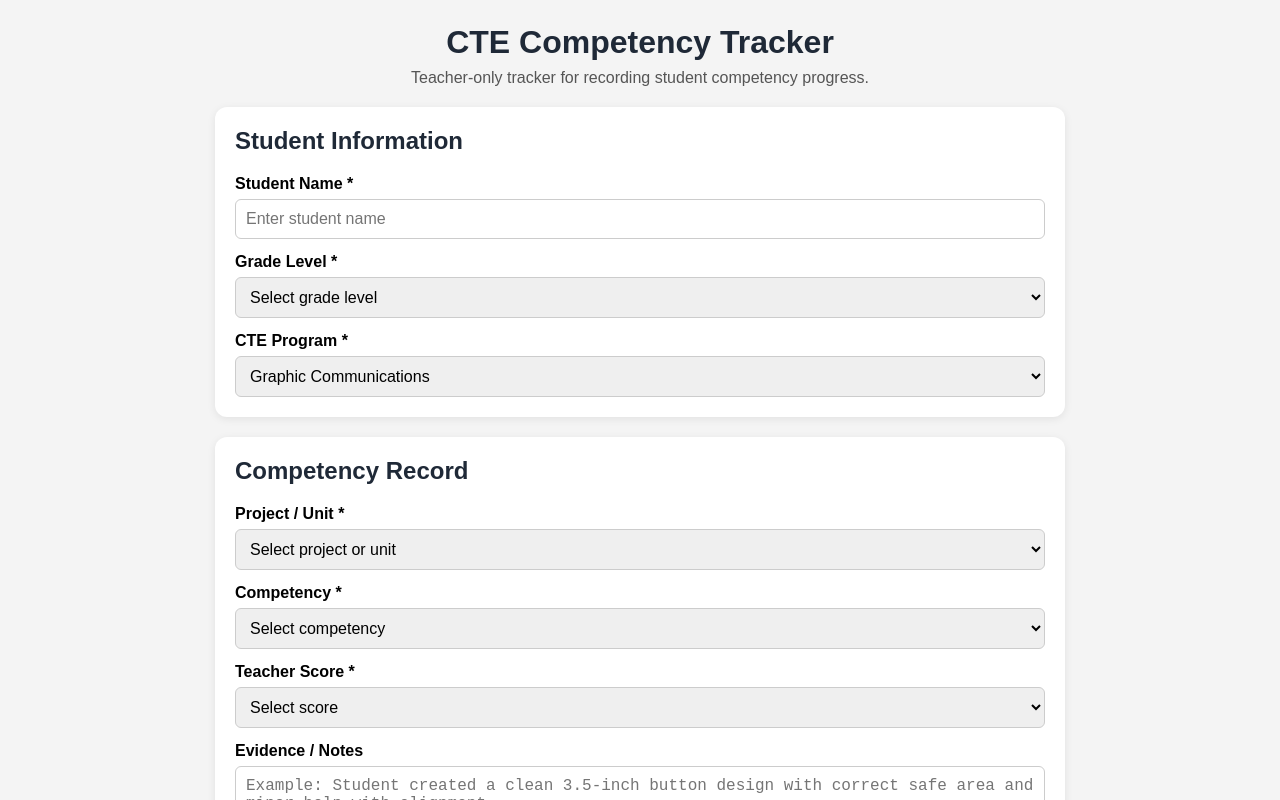
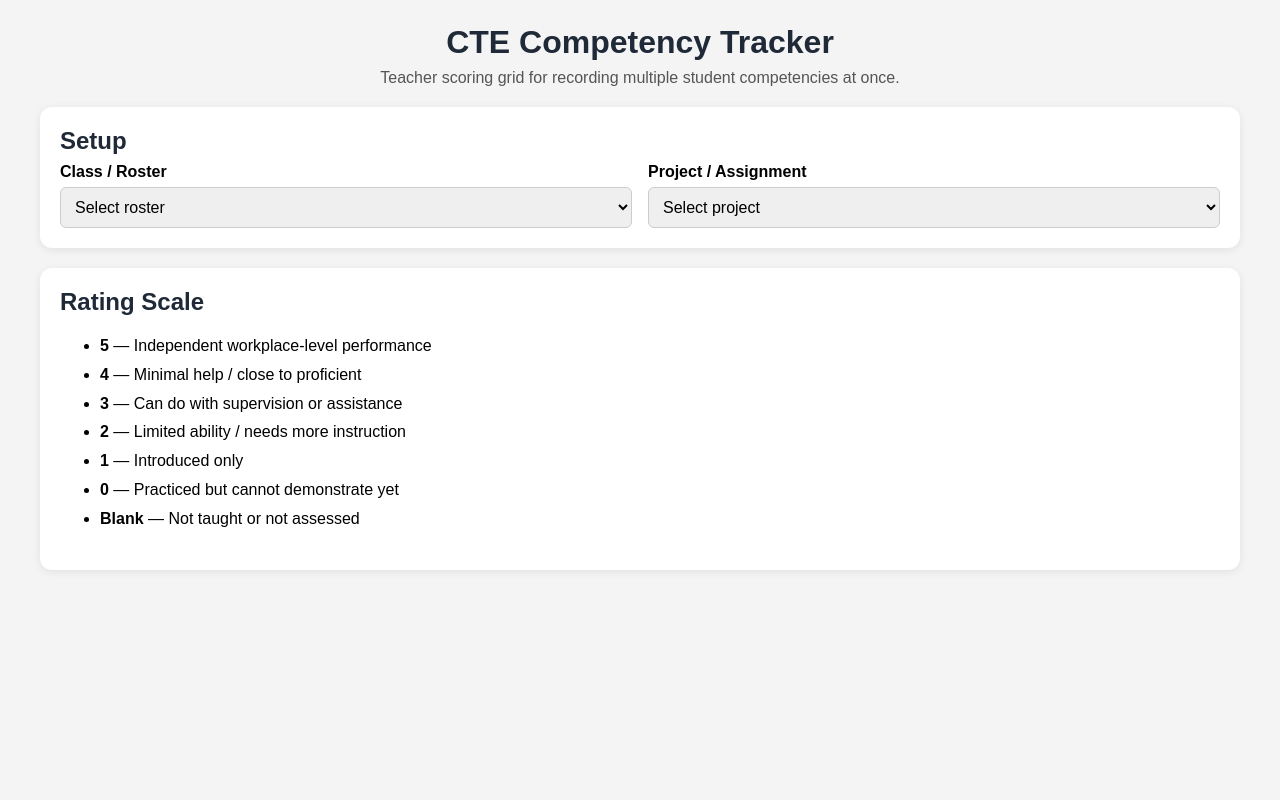
Before and after one commit to danrams66/cte-competency-tracker, a React (Vite) app: page / in a window 1280 px wide. Shown: the top 800 px of the page. Built offline with nearby package versions, Linux system fonts and the light colour scheme.

Commit message:
Update App.jsx

```diff
--- a/src/components/App.jsx
+++ b/src/components/App.jsx
@@ -1,84 +1,4 @@
-import React, { useState } from 'react';
-
-const programs = [
-  'Graphic Communications',
-  'Auto Technology',
-  'Metal Fabrication',
-  'Cosmetology',
-  'Culinary Arts',
-  'Carpentry',
-  'Electrical',
-  'HVAC',
-  'Plumbing',
-  'Medical Assisting',
-  'TV & Radio Broadcasting',
-  'Marketing',
-  'Computer Info Systems',
-  'Dental Assisting',
-  'Robotics',
-  'Criminal Justice',
-  'Early Education & Child Care',
-  'Environmental Science',
-  'Engineering'
-];
-
-const projects = [
-  'Button Pin Project',
-  'Gallery Art Collage',
-  'DTF Shirt Design',
-  'Signs / Vinyl Cutting',
-  'Book Making',
-  'Vehicle Wrap Design',
-  'Live Work / Customer Job',
-  'Employability / Shop Performance',
-  'Safety',
-  'Other'
-];
-
-const competencies = {
-  'Graphic Communications': [
-    {
-      id: 'GC-SAFETY-01',
-      description: 'Demonstrates safe use of tools, equipment, PPE, and shop procedures.'
-    },
-    {
-      id: 'GC-DESIGN-01',
-      description: 'Applies design principles such as layout, alignment, contrast, balance, typography, and color.'
-    },
-    {
-      id: 'GC-ILLUSTRATOR-01',
-      description: 'Uses Adobe Illustrator tools to create and prepare vector artwork.'
-    },
-    {
-      id: 'GC-PHOTOSHOP-01',
-      description: 'Uses Adobe Photoshop tools to edit, adjust, and prepare raster images.'
-    },
-    {
-      id: 'GC-FILESETUP-01',
-      description: 'Sets up files correctly using proper size, bleed, margins, resolution, and color mode.'
-    },
-    {
-      id: 'GC-PRINT-01',
-      description: 'Prepares artwork for digital print, wide-format print, DTF, vinyl, or other production output.'
-    },
-    {
-      id: 'GC-FINISHING-01',
-      description: 'Completes finishing tasks accurately, including cutting, trimming, pressing, assembly, or mounting.'
-    },
-    {
-      id: 'GC-CRAFT-01',
-      description: 'Produces clean, accurate, professional-quality finished work.'
-    },
-    {
-      id: 'GC-EMPLOY-01',
-      description: 'Demonstrates employability skills including effort, time management, teamwork, responsibility, and professionalism.'
-    },
-    {
-      id: 'GC-CUSTOMER-01',
-      description: 'Follows job directions and communicates appropriately for live work or customer-based projects.'
-    }
-  ]
-};
+import React, { useMemo, useState } from 'react';
 
 const scoreDescriptions = {
   '5': 'Independent workplace-level performance',
@@ -89,49 +9,223 @@ const scoreDescriptions = {
   '0': 'Practiced but cannot demonstrate yet'
 };
 
+const rosters = {
+  'Grade 9 Graphic Communications': {
+    gradeLevel: '9',
+    program: 'Graphic Communications',
+    students: ['Dan Test', 'Student One', 'Student Two', 'Student Three']
+  },
+  'Grade 10 Graphic Communications': {
+    gradeLevel: '10',
+    program: 'Graphic Communications',
+    students: ['Student Four', 'Student Five', 'Student Six']
+  },
+  'Grade 11 Graphic Communications': {
+    gradeLevel: '11',
+    program: 'Graphic Communications',
+    students: ['Student Seven', 'Student Eight', 'Student Nine']
+  },
+  'Grade 12 Graphic Communications': {
+    gradeLevel: '12',
+    program: 'Graphic Communications',
+    students: ['Student Ten', 'Student Eleven', 'Student Twelve']
+  }
+};
+
+const projects = {
+  'Button Pin Project': [
+    {
+      id: 'GC-SAFETY-01',
+      shortName: 'Safety',
+      description: 'Demonstrates safe use of tools, equipment, PPE, and shop procedures.'
+    },
+    {
+      id: 'GC-FILESETUP-01',
+      shortName: 'File Setup',
+      description: 'Sets up files correctly using proper size, bleed, margins, resolution, and color mode.'
+    },
+    {
+      id: 'GC-ILLUSTRATOR-01',
+      shortName: 'Illustrator',
+      description: 'Uses Adobe Illustrator tools to create and prepare vector artwork.'
+    },
+    {
+      id: 'GC-DESIGN-01',
+      shortName: 'Design',
+      description: 'Applies design principles such as layout, alignment, contrast, balance, typography, and color.'
+    },
+    {
+      id: 'GC-CRAFT-01',
+      shortName: 'Craft',
+      description: 'Produces clean, accurate, professional-quality finished work.'
+    },
+    {
+      id: 'GC-EMPLOY-01',
+      shortName: 'Employability',
+      description: 'Demonstrates effort, time management, teamwork, responsibility, and professionalism.'
+    }
+  ],
+
+  'Gallery Art Collage': [
+    {
+      id: 'GC-SAFETY-01',
+      shortName: 'Safety',
+      description: 'Demonstrates safe use of tools, equipment, PPE, and shop procedures.'
+    },
+    {
+      id: 'GC-PHOTOSHOP-01',
+      shortName: 'Photoshop',
+      description: 'Uses Adobe Photoshop tools to edit, adjust, and prepare raster images.'
+    },
+    {
+      id: 'GC-DESIGN-01',
+      shortName: 'Design',
+      description: 'Applies design principles such as layout, alignment, contrast, balance, typography, and color.'
+    },
+    {
+      id: 'GC-PRINT-01',
+      shortName: 'Print Prep',
+      description: 'Prepares artwork for digital print, wide-format print, DTF, vinyl, or other production output.'
+    },
+    {
+      id: 'GC-FINISHING-01',
+      shortName: 'Finishing',
+      description: 'Completes finishing tasks accurately, including cutting, trimming, pressing, assembly, or mounting.'
+    },
+    {
+      id: 'GC-CRAFT-01',
+      shortName: 'Craft',
+      description: 'Produces clean, accurate, professional-quality finished work.'
+    }
+  ],
+
+  'DTF Shirt Design': [
+    {
+      id: 'GC-SAFETY-01',
+      shortName: 'Safety',
+      description: 'Demonstrates safe use of tools, equipment, PPE, and shop procedures.'
+    },
+    {
+      id: 'GC-DESIGN-01',
+      shortName: 'Design',
+      description: 'Applies design principles such as layout, alignment, contrast, balance, typography, and color.'
+    },
+    {
+      id: 'GC-ILLUSTRATOR-01',
+      shortName: 'Illustrator',
+      description: 'Uses Adobe Illustrator tools to create and prepare vector artwork.'
+    },
+    {
+      id: 'GC-FILESETUP-01',
+      shortName: 'File Setup',
+      description: 'Sets up files correctly using proper size, bleed, margins, resolution, and color mode.'
+    },
+    {
+      id: 'GC-PRINT-01',
+      shortName: 'Production',
+      description: 'Prepares artwork for digital print, wide-format print, DTF, vinyl, or other production output.'
+    },
+    {
+      id: 'GC-CRAFT-01',
+      shortName: 'Craft',
+      description: 'Produces clean, accurate, professional-quality finished work.'
+    }
+  ],
+
+  'Employability / Shop Performance': [
+    {
+      id: 'GC-EMPLOY-01',
+      shortName: 'Professionalism',
+      description: 'Demonstrates effort, time management, teamwork, responsibility, and professionalism.'
+    },
+    {
+      id: 'GC-SAFETY-01',
+      shortName: 'Safety',
+      description: 'Demonstrates safe use of tools, equipment, PPE, and shop procedures.'
+    },
+    {
+      id: 'GC-CUSTOMER-01',
+      shortName: 'Directions',
+      description: 'Follows job directions and communicates appropriately for live work or customer-based projects.'
+    }
+  ]
+};
+
 export default function App() {
-  const [studentName, setStudentName] = useState('');
-  const [gradeLevel, setGradeLevel] = useState('');
-  const [program, setProgram] = useState('Graphic Communications');
-  const [project, setProject] = useState('');
-  const [competencyId, setCompetencyId] = useState('');
-  const [score, setScore] = useState('');
-  const [notes, setNotes] = useState('');
+  const [selectedRosterName, setSelectedRosterName] = useState('');
+  const [selectedProjectName, setSelectedProjectName] = useState('');
+  const [scores, setScores] = useState({});
+  const [notes, setNotes] = useState({});
+  const [activeInfo, setActiveInfo] = useState(null);
   const [status, setStatus] = useState('');
   const [isSaving, setIsSaving] = useState(false);
 
-  const selectedCompetencies = competencies[program] || [];
-  const selectedCompetency = selectedCompetencies.find(
-    (comp) => comp.id === competencyId
-  );
+  const selectedRoster = rosters[selectedRosterName];
+  const selectedCompetencies = projects[selectedProjectName] || [];
 
-  const resetForm = () => {
-    setProject('');
-    setCompetencyId('');
-    setScore('');
-    setNotes('');
+  const scoreKey = (studentName, competencyId) => `${studentName}__${competencyId}`;
+
+  const hasGrid = selectedRoster && selectedProjectName && selectedCompetencies.length > 0;
+
+  const totalEnteredScores = useMemo(() => {
+    return Object.values(scores).filter((value) => value !== '').length;
+  }, [scores]);
+
+  const handleScoreChange = (studentName, competencyId, value) => {
+    setScores((prev) => ({
+      ...prev,
+      [scoreKey(studentName, competencyId)]: value
+    }));
   };
 
-  const handleSave = async () => {
+  const handleNoteChange = (studentName, value) => {
+    setNotes((prev) => ({
+      ...prev,
+      [studentName]: value
+    }));
+  };
+
+  const clearGrid = () => {
+    setScores({});
+    setNotes({});
+    setStatus('');
+  };
+
+  const handleSaveAll = async () => {
     setStatus('');
 
-    if (!studentName || !gradeLevel || !program || !project || !competencyId || score === '') {
-      setStatus('⚠️ Please complete all required fields before saving.');
+    if (!hasGrid) {
+      setStatus('⚠️ Please select a roster and project first.');
       return;
     }
 
-    const data = {
+    const records = [];
+
+    selectedRoster.students.forEach((studentName) => {
+      selectedCompetencies.forEach((competency) => {
+        const value = scores[scoreKey(studentName, competency.id)];
+
+        if (value !== undefined && value !== '') {
+          records.push({
             studentName,
-      gradeLevel,
-      program,
-      project,
-      competencyId,
-      competencyDescription: selectedCompetency?.description || '',
-      score,
-      scoreDescription: scoreDescriptions[score],
-      notes,
+            gradeLevel: selectedRoster.gradeLevel,
+            program: selectedRoster.program,
+            project: selectedProjectName,
+            competencyId: competency.id,
+            competencyDescription: competency.description,
+            score: value,
+            scoreDescription: scoreDescriptions[value],
+            notes: notes[studentName] || '',
             timestamp: new Date().toISOString()
-    };
+          });
+        }
+      });
+    });
+
+    if (records.length === 0) {
+      setStatus('⚠️ No scores entered. Enter at least one score before saving.');
+      return;
+    }
 
     try {
       setIsSaving(true);
@@ -144,12 +238,11 @@ export default function App() {
           headers: {
             'Content-Type': 'application/json'
           },
-          body: JSON.stringify(data)
+          body: JSON.stringify({ records })
         }
       );
 
-      setStatus('✅ Competency score saved.');
-      resetForm();
+      setStatus(`✅ Saved ${records.length} competency score record(s).`);
     } catch (error) {
       console.error(error);
       setStatus('❌ Save failed. Check the Apps Script / Google Sheet connection.');
@@ -164,116 +257,78 @@ export default function App() {
         <header style={styles.header}>
           <h1 style={styles.title}>CTE Competency Tracker</h1>
           <p style={styles.subtitle}>
-            Teacher-only tracker for recording student competency progress.
+            Teacher scoring grid for recording multiple student competencies at once.
           </p>
         </header>
 
         <section style={styles.card}>
-          <h2 style={styles.sectionTitle}>Student Information</h2>
+          <h2 style={styles.sectionTitle}>Setup</h2>
 
-          <label style={styles.label}>Student Name *</label>
-          <input
-            type="text"
-            placeholder="Enter student name"
-            value={studentName}
-            onChange={(e) => setStudentName(e.target.value)}
-            style={styles.input}
-          />
-
-          <label style={styles.label}>Grade Level *</label>
+          <div style={styles.setupGrid}>
+            <div>
+              <label style={styles.label}>Class / Roster</label>
               <select
-            value={gradeLevel}
-            onChange={(e) => setGradeLevel(e.target.value)}
-            style={styles.input}
-          >
-            <option value="">Select grade level</option>
-            <option value="9">Grade 9</option>
-            <option value="10">Grade 10</option>
-            <option value="11">Grade 11</option>
-            <option value="12">Grade 12</option>
-          </select>
-
-          <label style={styles.label}>CTE Program *</label>
-          <select
-            value={program}
+                value={selectedRosterName}
                 onChange={(e) => {
-              setProgram(e.target.value);
-              setCompetencyId('');
+                  setSelectedRosterName(e.target.value);
+                  clearGrid();
                 }}
                 style={styles.input}
               >
-            {programs.map((prog) => (
-              <option key={prog} value={prog}>
-                {prog}
+                <option value="">Select roster</option>
+                {Object.keys(rosters).map((rosterName) => (
+                  <option key={rosterName} value={rosterName}>
+                    {rosterName}
                   </option>
                 ))}
               </select>
-        </section>
+            </div>
 
-        <section style={styles.card}>
-          <h2 style={styles.sectionTitle}>Competency Record</h2>
-
-          <label style={styles.label}>Project / Unit *</label>
+            <div>
+              <label style={styles.label}>Project / Assignment</label>
               <select
-            value={project}
-            onChange={(e) => setProject(e.target.value)}
+                value={selectedProjectName}
+                onChange={(e) => {
+                  setSelectedProjectName(e.target.value);
+                  clearGrid();
+                }}
                 style={styles.input}
               >
-            <option value="">Select project or unit</option>
-            {projects.map((proj) => (
-              <option key={proj} value={proj}>
-                {proj}
+                <option value="">Select project</option>
+                {Object.keys(projects).map((projectName) => (
+                  <option key={projectName} value={projectName}>
+                    {projectName}
                   </option>
                 ))}
               </select>
+            </div>
+          </div>
 
-          <label style={styles.label}>Competency *</label>
-          <select
-            value={competencyId}
-            onChange={(e) => setCompetencyId(e.target.value)}
-            style={styles.input}
-          >
-            <option value="">Select competency</option>
-            {selectedCompetencies.map((comp) => (
-              <option key={comp.id} value={comp.id}>
-                {comp.id} — {comp.description}
-              </option>
-            ))}
-          </select>
+          {selectedRoster && (
+            <p style={styles.helperText}>
+              Selected: <strong>{selectedRoster.program}</strong>, Grade{' '}
+              <strong>{selectedRoster.gradeLevel}</strong>,{' '}
+              <strong>{selectedRoster.students.length}</strong> students
+            </p>
+          )}
+        </section>
 
-          {selectedCompetency && (
-            <div style={styles.competencyBox}>
-              <strong>{selectedCompetency.id}</strong>
-              <p style={{ margin: '6px 0 0' }}>{selectedCompetency.description}</p>
+        {hasGrid && (
+          <section style={styles.card}>
+            <div style={styles.gridHeader}>
+              <div>
+                <h2 style={styles.sectionTitle}>{selectedProjectName}</h2>
+                <p style={styles.helperText}>
+                  Enter scores for the competencies you assessed. Leave blank if not assessed.
+                </p>
               </div>
-          )}
 
-          <label style={styles.label}>Teacher Score *</label>
-          <select
-            value={score}
-            onChange={(e) => setScore(e.target.value)}
-            style={styles.input}
-          >
-            <option value="">Select score</option>
-            <option value="5">5 — Independent workplace-level performance</option>
-            <option value="4">4 — Minimal help / close to proficient</option>
-            <option value="3">3 — Can do with supervision or assistance</option>
-            <option value="2">2 — Limited ability / needs more instruction</option>
-            <option value="1">1 — Introduced only</option>
-            <option value="0">0 — Practiced but cannot demonstrate yet</option>
-          </select>
-
-          <label style={styles.label}>Evidence / Notes</label>
-          <textarea
-            rows="5"
-            placeholder="Example: Student created a clean 3.5-inch button design with correct safe area and minor help with alignment."
-            value={notes}
-            onChange={(e) => setNotes(e.target.value)}
-            style={styles.textarea}
-          />
-
+              <div style={styles.buttonGroup}>
+                <button onClick={clearGrid} style={styles.secondaryButton}>
+                  Clear
+                </button>
                 <button
-            onClick={handleSave}
+                  onClick={handleSaveAll}
                   disabled={isSaving}
                   style={{
                     ...styles.button,
@@ -281,11 +336,91 @@ export default function App() {
                     cursor: isSaving ? 'not-allowed' : 'pointer'
                   }}
                 >
-            {isSaving ? 'Saving...' : 'Save Competency Score'}
+                  {isSaving ? 'Saving...' : 'Save Class Scores'}
                 </button>
+              </div>
+            </div>
+
+            <div style={styles.tableWrapper}>
+              <table style={styles.table}>
+                <thead>
+                  <tr>
+                    <th style={styles.stickyStudentHeader}>Student</th>
+
+                    {selectedCompetencies.map((competency) => (
+                      <th key={competency.id} style={styles.th}>
+                        <span>{competency.shortName}</span>{' '}
+                        <button
+                          type="button"
+                          style={styles.infoButton}
+                          title={competency.description}
+                          onClick={() =>
+                            setActiveInfo(activeInfo === competency.id ? null : competency.id)
+                          }
+                        >
+                          ⓘ
+                        </button>
+
+                        {activeInfo === competency.id && (
+                          <div style={styles.infoBox}>
+                            <strong>{competency.id}</strong>
+                            <p style={{ margin: '6px 0 0' }}>{competency.description}</p>
+                          </div>
+                        )}
+                      </th>
+                    ))}
+
+                    <th style={styles.th}>Notes</th>
+                  </tr>
+                </thead>
+
+                <tbody>
+                  {selectedRoster.students.map((studentName) => (
+                    <tr key={studentName}>
+                      <td style={styles.studentCell}>{studentName}</td>
+
+                      {selectedCompetencies.map((competency) => (
+                        <td key={competency.id} style={styles.td}>
+                          <select
+                            value={scores[scoreKey(studentName, competency.id)] || ''}
+                            onChange={(e) =>
+                              handleScoreChange(studentName, competency.id, e.target.value)
+                            }
+                            style={styles.scoreSelect}
+                          >
+                            <option value="">—</option>
+                            <option value="5">5</option>
+                            <option value="4">4</option>
+                            <option value="3">3</option>
+                            <option value="2">2</option>
+                            <option value="1">1</option>
+                            <option value="0">0</option>
+                          </select>
+                        </td>
+                      ))}
+
+                      <td style={styles.notesCell}>
+                        <input
+                          type="text"
+                          placeholder="Optional notes"
+                          value={notes[studentName] || ''}
+                          onChange={(e) => handleNoteChange(studentName, e.target.value)}
+                          style={styles.noteInput}
+                        />
+                      </td>
+                    </tr>
+                  ))}
+                </tbody>
+              </table>
+            </div>
+
+            <p style={styles.helperText}>
+              Scores entered: <strong>{totalEnteredScores}</strong>
+            </p>
 
             {status && <p style={styles.status}>{status}</p>}
           </section>
+        )}
 
         <section style={styles.card}>
           <h2 style={styles.sectionTitle}>Rating Scale</h2>
@@ -311,7 +446,7 @@ const styles = {
     padding: '24px'
   },
   container: {
-    maxWidth: '850px',
+    maxWidth: '1200px',
     margin: '0 auto',
     fontFamily: 'Arial, sans-serif'
   },
@@ -337,12 +472,17 @@ const styles = {
   },
   sectionTitle: {
     marginTop: 0,
+    marginBottom: '8px',
     color: '#1f2937'
+  },
+  setupGrid: {
+    display: 'grid',
+    gridTemplateColumns: 'repeat(auto-fit, minmax(260px, 1fr))',
+    gap: '16px'
   },
   label: {
     display: 'block',
     fontWeight: 'bold',
-    marginTop: '14px',
     marginBottom: '6px'
   },
   input: {
@@ -353,32 +493,130 @@ const styles = {
     border: '1px solid #ccc',
     boxSizing: 'border-box'
   },
-  textarea: {
-    width: '100%',
-    padding: '10px',
-    fontSize: '16px',
-    borderRadius: '6px',
-    border: '1px solid #ccc',
-    boxSizing: 'border-box',
-    resize: 'vertical'
-  },
-  competencyBox: {
-    background: '#eef6ff',
-    border: '1px solid #b8dcff',
-    padding: '12px',
-    borderRadius: '8px',
+  helperText: {
+    color: '#555',
     marginTop: '12px'
   },
+  gridHeader: {
+    display: 'flex',
+    justifyContent: 'space-between',
+    gap: '16px',
+    alignItems: 'flex-start',
+    flexWrap: 'wrap'
+  },
+  buttonGroup: {
+    display: 'flex',
+    gap: '10px',
+    flexWrap: 'wrap'
+  },
   button: {
-    marginTop: '18px',
-    width: '100%',
-    padding: '12px',
-    fontSize: '16px',
+    padding: '10px 14px',
+    fontSize: '15px',
     fontWeight: 'bold',
     borderRadius: '8px',
     border: 'none',
     background: '#2563eb',
     color: '#ffffff'
+  },
+  secondaryButton: {
+    padding: '10px 14px',
+    fontSize: '15px',
+    fontWeight: 'bold',
+    borderRadius: '8px',
+    border: '1px solid #bbb',
+    background: '#ffffff',
+    color: '#333',
+    cursor: 'pointer'
+  },
+  tableWrapper: {
+    overflowX: 'auto',
+    marginTop: '18px',
+    border: '1px solid #ddd',
+    borderRadius: '10px'
+  },
+  table: {
+    width: '100%',
+    borderCollapse: 'collapse',
+    minWidth: '900px'
+  },
+  th: {
+    position: 'relative',
+    background: '#f1f5f9',
+    padding: '10px',
+    borderBottom: '1px solid #ddd',
+    borderRight: '1px solid #ddd',
+    textAlign: 'center',
+    whiteSpace: 'nowrap'
+  },
+  stickyStudentHeader: {
+    position: 'sticky',
+    left: 0,
+    zIndex: 2,
+    background: '#e5e7eb',
+    padding: '10px',
+    borderBottom: '1px solid #ddd',
+    borderRight: '1px solid #ddd',
+    textAlign: 'left',
+    minWidth: '180px'
+  },
+  studentCell: {
+    position: 'sticky',
+    left: 0,
+    zIndex: 1,
+    background: '#ffffff',
+    padding: '10px',
+    borderBottom: '1px solid #eee',
+    borderRight: '1px solid #ddd',
+    fontWeight: 'bold',
+    minWidth: '180px'
+  },
+  td: {
+    padding: '8px',
+    borderBottom: '1px solid #eee',
+    borderRight: '1px solid #eee',
+    textAlign: 'center'
+  },
+  notesCell: {
+    padding: '8px',
+    borderBottom: '1px solid #eee',
+    minWidth: '220px'
+  },
+  scoreSelect: {
+    width: '64px',
+    padding: '6px',
+    fontSize: '15px'
+  },
+  noteInput: {
+    width: '100%',
+    padding: '7px',
+    borderRadius: '6px',
+    border: '1px solid #ccc',
+    boxSizing: 'border-box'
+  },
+  infoButton: {
+    border: 'none',
+    background: 'transparent',
+    color: '#2563eb',
+    fontWeight: 'bold',
+    cursor: 'pointer',
+    fontSize: '15px'
+  },
+  infoBox: {
+    position: 'absolute',
+    top: '36px',
+    left: '50%',
+    transform: 'translateX(-50%)',
+    width: '260px',
+    background: '#ffffff',
+    color: '#111827',
+    border: '1px solid #ccc',
+    borderRadius: '8px',
+    padding: '10px',
+    boxShadow: '0 4px 12px rgba(0,0,0,0.18)',
+    zIndex: 10,
+    whiteSpace: 'normal',
+    textAlign: 'left',
+    fontWeight: 'normal'
   },
   status: {
     marginTop: '14px',
```
Lines whose indentation alone changed are shown as unchanged.
